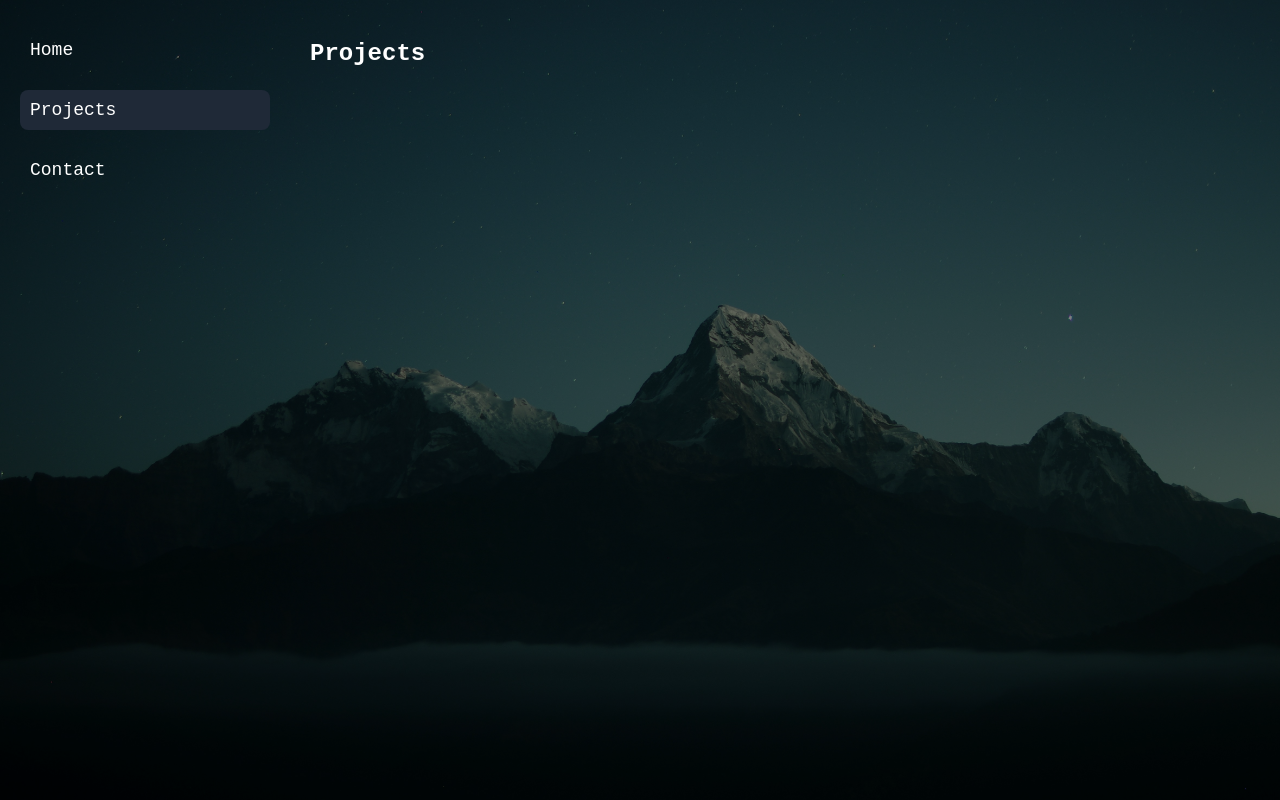
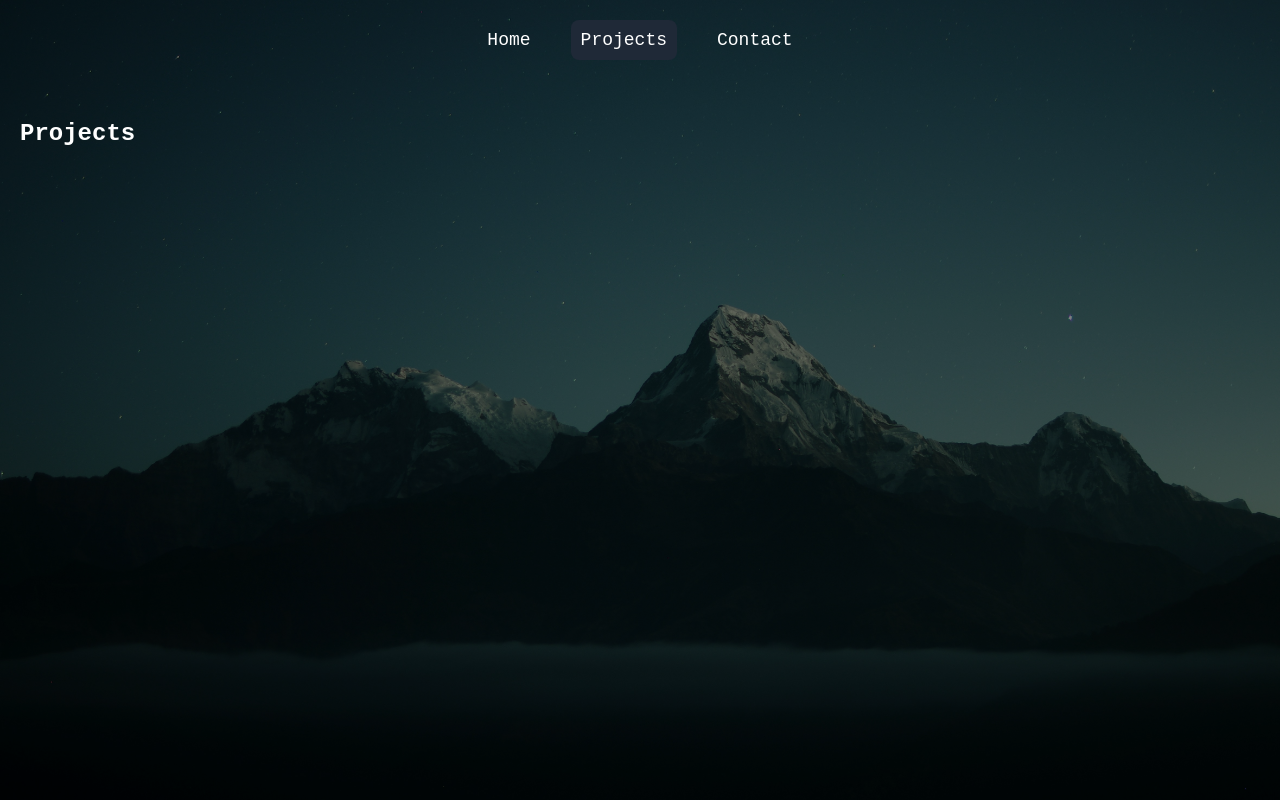
Before and after one commit to EducatedSuddenBucket/educatedsuddenbucket.is-a.dev, a plain HTML site: page projects.html in a window 1280 px wide. Drawn offline with Linux system fonts and the light colour scheme; no server answers.

Commit message:
Update projects.html

```diff
--- a/projects.html
+++ b/projects.html
@@ -9,47 +9,39 @@
             font-family: 'Courier New', Courier, monospace;
             margin: 0;
             padding: 0;
-            background-image: url('background.png'); /* Added background image */
+            background-image: url('background.png');
             background-size: cover;
             background-repeat: no-repeat;
             background-attachment: fixed;
             color: white;
             display: flex;
-            height: 100vh;
-            overflow: hidden;
+            flex-direction: column;
+            min-height: 100vh;
+            overflow-x: hidden;
         }
-        .container {
+        .top-nav {
             display: flex;
-            width: 100%;
-            height: 100%;
+            justify-content: center;
+            padding: 20px;
+            background-color: rgba(0, 0, 0, 0.5);
         }
-        .sidebar {
-            width: 250px;
-            color: white;
-            display: flex;
-            flex-direction: column;
-            padding: 20px;
-            background-color: rgba(0, 0, 0, 0.5); /* Semi-transparent background */
-            flex-shrink: 0;
-        }
-        .sidebar a {
+        .top-nav a {
             color: white;
             text-decoration: none;
-            margin: 10px 0;
+            margin: 0 15px;
             font-size: 18px;
-            display: block;
             padding: 10px;
             border-radius: 8px;
             transition: background-color 0.3s, border-color 0.3s;
         }
-        .sidebar a:hover, .sidebar a.active {
+        .top-nav a:hover, .top-nav a.active {
             background-color: #1f2937;
         }
         .main-content {
             flex-grow: 1;
             padding: 20px;
             overflow-y: auto;
-            background-color: rgba(0, 0, 0, 0.5); /* Semi-transparent background */
+            background-color: rgba(0, 0, 0, 0.5);
         }
         .repo-item {
             margin-bottom: 15px;
@@ -61,7 +53,7 @@
             display: block;
             padding: 10px;
             border: 1px solid transparent;
-            border-radius: 8px; /* Rounded corners */
+            border-radius: 8px;
             transition: background-color 0.3s, border-color 0.3s;
         }
         .repo-link:hover {
@@ -79,8 +71,7 @@
     </style>
 </head>
 <body>
-    <div class="container">
-        <div class="sidebar">
+    <div class="top-nav">
         <a href="index">Home</a>
         <a href="projects" class="active">Projects</a>
         <a href="contact">Contact</a>
@@ -90,7 +81,6 @@
         <ul id="github-repos">
             <!-- GitHub repositories will be populated here -->
         </ul>
-        </div>
     </div>
     <script>
         const username = 'EducatedSuddenBucket'; // GitHub username
```
Lines whose indentation alone changed are shown as unchanged.
